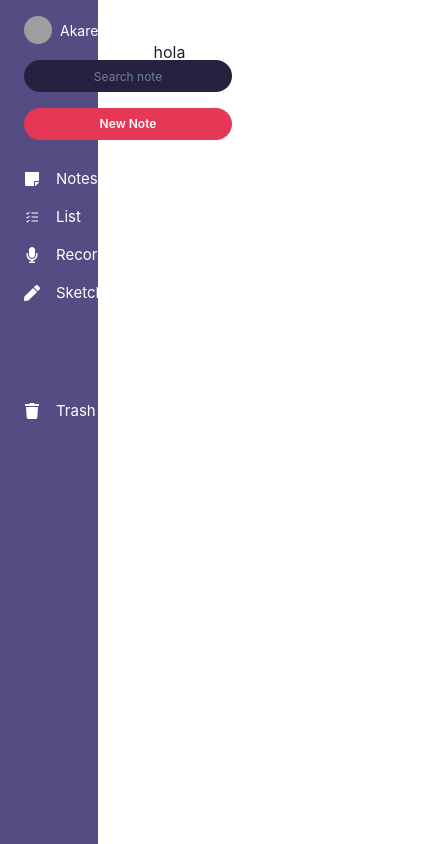
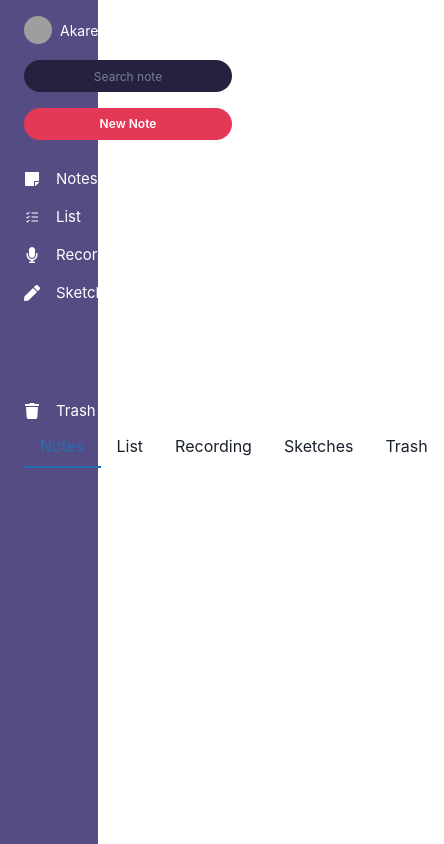
Before and after one commit to akareagwom/note-pal, a React (Vite) app: page /Layout/recorder in a window 390 px wide. Shown: the whole page, 444 px wide, since content can reach past the window. Built offline with nearby package versions, Linux system fonts and the light colour scheme; grey boxes are pictures that could not be loaded.

Commit message:
mobile view

```diff
--- a/src/components/NavBar.tsx
+++ b/src/components/NavBar.tsx
@@ -6,7 +6,10 @@ import {
     Input,
     Stack,
     Text,
-    Avatar
+    Avatar,
+    Tabs,
+    TabList,
+    Tab
   } from "@chakra-ui/react";
 import { FaStickyNote, FaMicrophone, FaPen, FaTrash } from "react-icons/fa";
 import { LiaListAlt } from "react-icons/lia";
@@ -66,6 +69,15 @@ const NavBar =()=>{
                     <Text ml={4} fontSize={15}>Trash</Text>
                 </Flex>
             </Stack>
+            <Tabs>
+                <TabList>
+                    <Tab>Notes</Tab>
+                    <Tab>List</Tab>
+                    <Tab>Recording</Tab>
+                    <Tab>Sketches</Tab>
+                    <Tab>Trash</Tab>
+                </TabList>
+            </Tabs>
         </Box>
     )
 }
--- a/src/recorder/index.tsx
+++ b/src/recorder/index.tsx
@@ -8,7 +8,7 @@ interface Props {
 const Recorder: React.FC<Props> = ({  }) => {
   return (
     <Box>
-      hola
+
     </Box>
   );
 };
```
